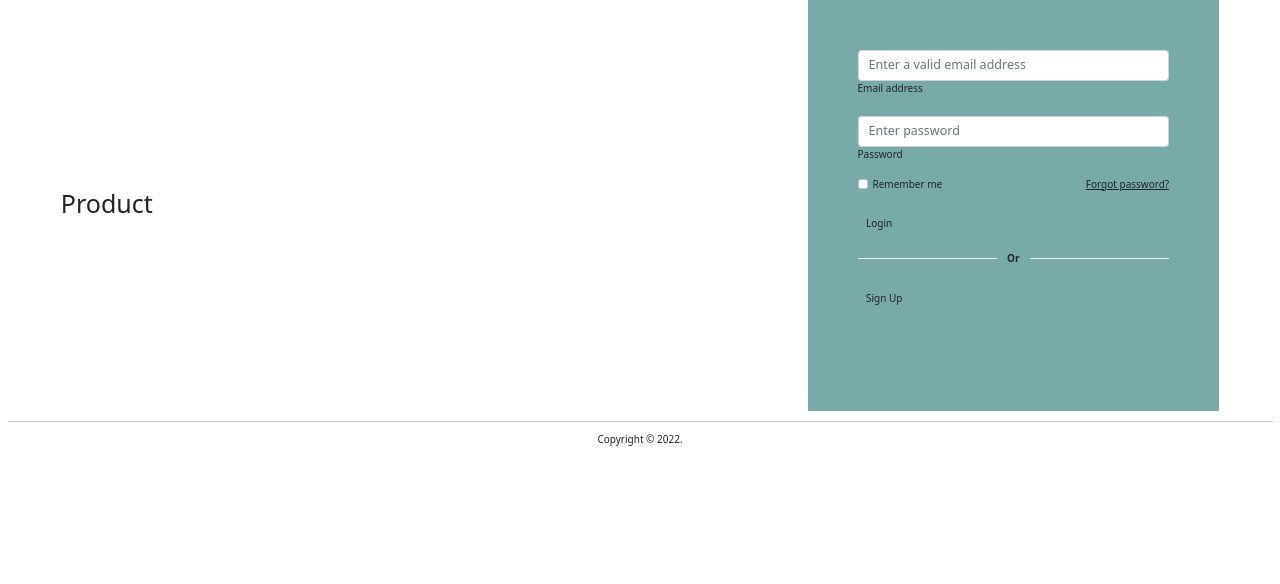
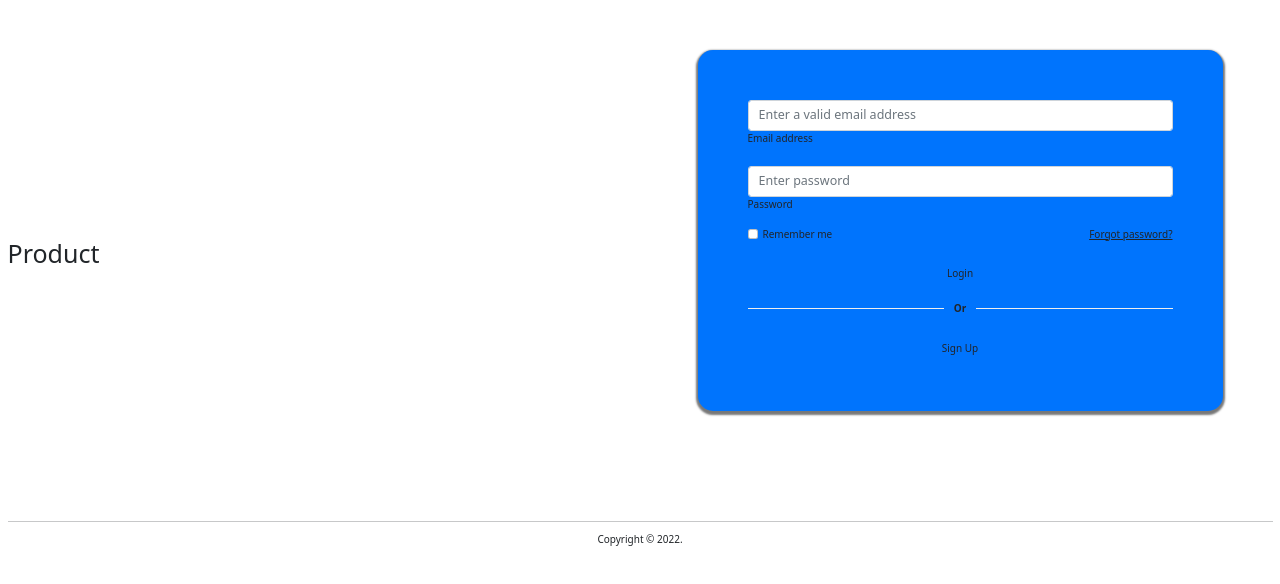
Before and after one commit to danny-1001/Login_page, a React (Create React App) app: page / in a window 1280 px wide. Shown: the top 584 px of the page. Built offline with nearby package versions, Linux system fonts and the light colour scheme.

Commit message:
updated user interface, added container div inside form tag

```diff
--- a/src/Components/Main.jsx
+++ b/src/Components/Main.jsx
@@ -11,8 +11,9 @@ function Main() {
               Use whenever you want, where ever you want, however you want.
             </p>
           </div>
-          <div className="col-md-8 col-lg-6 col-xl-4 offset-xl-1">
+          <div className="col-md-6">
             <form className="main_from">
+              <div className="container form_card">
                 <div className="form-outline mb-4">
                   <input
                     type="email"
@@ -56,7 +57,7 @@ function Main() {
                   </a>
                 </div>
 
-              <div className="text-center text-lg-start mt-4 pt-2">
+                <div className="text-center text-lg-center mt-4 pt-2">
                   <button type="button" className="btn login_button">
                     Login
                   </button>
@@ -65,10 +66,11 @@ function Main() {
                 <div className="divider d-flex align-items-center my-4">
                   <p className="text-center fw-bold mx-3 mb-0">Or</p>
                 </div>
-              <div className="text-center text-lg-start mt-4 pt-2">
+                <div className="text-center text-lg-center mt-4 pt-2">
                   <button type="button" className="btn sign_up_button">
                     Sign Up
                   </button>
+                </div>
               </div>
             </form>
           </div>
--- a/src/Styles/Styles.css
+++ b/src/Styles/Styles.css
@@ -1,7 +1,14 @@
 @import url("https://fonts.googleapis.com/css2?family=Fira+Sans:wght@300&family=Raleway:ital,wght@1,500&display=swap");
 .main_from {
   padding: 5rem 5rem 10rem 5rem;
-  background-color: #78aaaa;
+}
+
+.main_from .form_card {
+  background-color: #0074fd;
+  padding: 5rem;
+  border-radius: 1.5rem;
+  -webkit-box-shadow: 0rem 0.2rem 0.2rem 0.2rem rgba(12, 12, 12, 0.555);
+          box-shadow: 0rem 0.2rem 0.2rem 0.2rem rgba(12, 12, 12, 0.555);
 }
 
 .divider:after,
--- a/src/Styles/_main.scss
+++ b/src/Styles/_main.scss
@@ -1,7 +1,11 @@
 .main_from {
   padding: 5rem 5rem 10rem 5rem;
-
-  background-color: rgb(120, 170, 170);
+  .form_card {
+    background-color: #0074fd;
+    padding: 5rem;
+    border-radius: 1.5rem;
+    box-shadow: 0rem 0.2rem 0.2rem 0.2rem rgba(12, 12, 12, 0.555);
+  }
 }
 
 .divider:after,
```
Also changed, not shown: 1 other file (tests, documents, lock files or other folders). Lines whose indentation alone changed are shown as unchanged.
